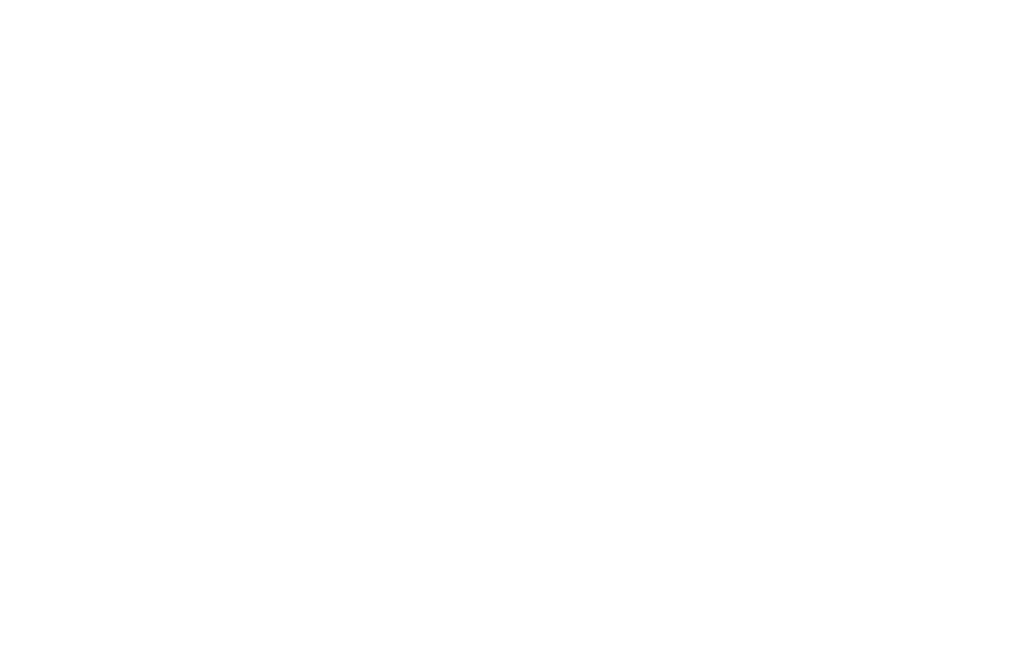
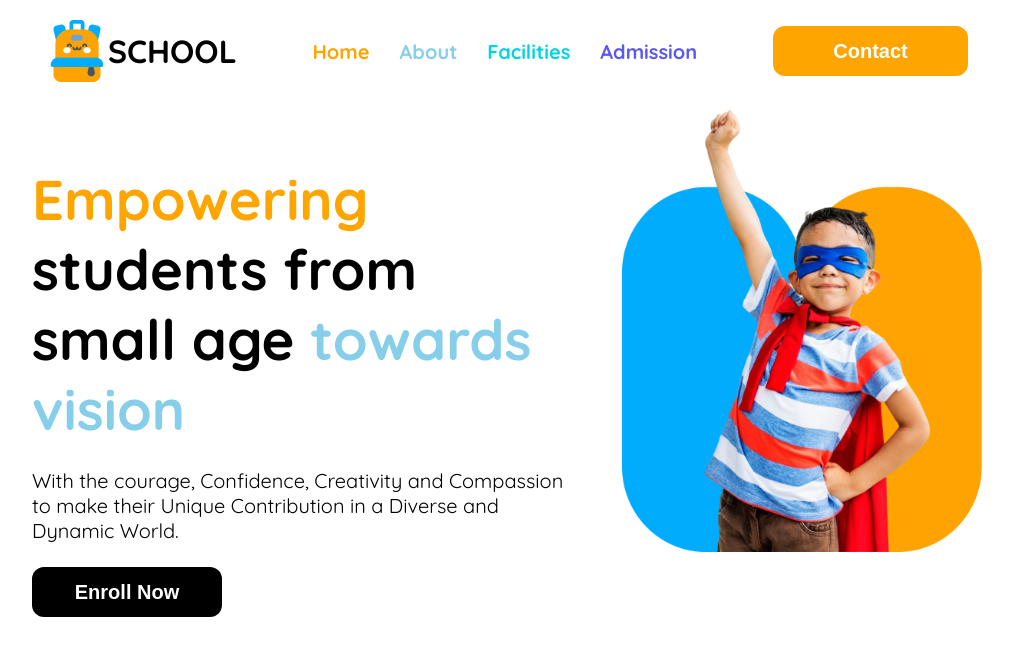
Before and after one commit to Souad5/Assignment-2, a plain HTML site: page index.html in a window 1280 px wide. Shown: the whole page, without its empty margins (133-1146 px from the left). Drawn offline with Linux system fonts and the light colour scheme.

Commit message:
header done

```diff
--- a/index.html
+++ b/index.html
@@ -3,11 +3,44 @@
 <head>
     <meta charset="UTF-8">
     <meta name="viewport" content="width=device-width, initial-scale=1.0">
+    <style>
+        @import url('https://fonts.googleapis.com/css2?family=Quicksand:wght@300..700&display=swap');
+        </style>
+        <link rel="stylesheet" href="https://cdnjs.cloudflare.com/ajax/libs/font-awesome/6.7.2/css/all.min.css" integrity="sha512-Evv84Mr4kqVGRNSgIGL/F/aIDqQb7xQ2vcrdIwxfjThSH8CSR7PBEakCr51Ck+w+/U6swU2Im1vVX0SVk9ABhg==" crossorigin="anonymous" referrerpolicy="no-referrer" />
     <title>Assignment-2</title>
+    <link rel="stylesheet" href="style.css">
 </head>
-<body>
+<body class="quicksand">
     <header>
+        <section class="container">
+            <nav class="home">
+                <div class="sch">
+                    <img src="./assets/logo.png" alt="SCHOOL">
 
+                    <h1 class="school">SCHOOL</h1>
+                </div>
+                <ul class="list">
+                    <li class="home1">Home</li>
+                    <li class="about">About</li>
+                    <li class="fac">Facilities</li>
+                    <li class="admission">Admission</li>
+                </ul>
+                <button class="btn">Contact</button>
+                <i class="fa-solid fa-bars"></i>
+            </nav>
+            <div class="med-body">
+                <div class="text-med">
+                    <h1 class="empower"><span class="orange">Empowering</span>
+                        students from small age <span class="skyblue">towards vision</span>
+                    </h1>
+                    <p class="with">With the courage, Confidence, Creativity and Compassion to make their Unique Contribution in a Diverse and Dynamic World.</p>
+                    <button class="enroll">Enroll Now</button>
+                </div>
+                <div>
+                    <img src="./assets/hero-kids.png" alt="Batman" class="img-bat">
+                </div>
+            </div>
+        </section>
     </header>
     <main>
 
--- a/style.css
+++ b/style.css
@@ -0,0 +1,164 @@
+.quicksand{
+  font-family: "Quicksand", serif;
+  font-optical-sizing: auto;
+  font-weight: weight;
+  font-style: normal;
+}
+*{
+    margin: 0;
+    padding: 0;
+}
+.home{
+    display: flex;
+    justify-content: space-around;
+    align-items: center;
+    margin: 20px 141px 0px;
+}
+.sch{
+    display: flex;
+    justify-items: center;
+    align-items: center;
+}
+.school{
+    font-weight: bold;
+    font-size: 32px;
+}
+.list{
+    list-style: none;
+    display: flex;
+    justify-content: center;
+    align-items: center;
+    gap: 30px;
+
+}
+.home1{
+    color: orange;
+    font-weight: bold;
+    font-size: 20px;
+    cursor: pointer;
+}
+.about{
+    color: skyblue;
+    font-weight: bold;
+    font-size: 20px;
+    cursor: pointer;
+}
+.fac{
+    color: #05D4DF;
+    font-weight: bold;
+    font-size: 20px;
+    cursor: pointer;
+}
+.admission{
+    color: #5D58EF;
+    font-weight: bold;
+    font-size: 20px;
+    cursor: pointer;
+}
+.btn{
+    background-color: orange;
+    color: #ffffff;
+    width: 195px;
+    height: 50px;
+    border: none;
+    border-radius: 12px;
+    font-size: 20px;
+    font-weight: bold;
+    cursor: pointer;
+}
+.btn:hover{
+    background-color: black;
+}
+.fa-solid, .fa-bars{
+    display: none;
+}
+@media screen and (max-width:576px) {
+    .school, .list, .btn{
+        display: none;
+    }
+    .home, .sch{
+        display: flex;
+        margin-left: 20px;
+        justify-content: space-between;
+        align-items: center;
+        width: 380px;
+        height: 70px;
+        margin-right: 20px;
+    }
+
+    .fa-solid, .fa-bars{
+        display:flex;
+        font-size: 30px;
+    }
+}
+.med-body{
+    display: flex;
+    justify-content: center;
+    align-items: center;
+    margin-top: 20px;
+    gap: 50px;
+}
+.img-bat{
+    width: 360px;
+    height: 450px;
+}
+.orange{
+    color: orange;
+}
+.skyblue{
+    color: skyblue;
+}
+.text-med{
+    width: 540px;
+    height: 330px;
+}
+.empower{
+    font-weight: bold;
+    font-size: 56px;
+    margin-bottom: 24px;
+}
+.with{
+    font-size: 20px;
+    margin-bottom: 24px;
+}
+.enroll{
+    background-color: black;
+    color: #ffffff;
+    font-weight: bold;
+    font-size: 20px;
+    width: 190px;
+    height: 50px;
+    border: none;
+    border-radius: 12px;
+    cursor: pointer;
+}
+.enroll:hover{
+    background-color: orange;
+}
+@media screen and (max-width:576px) {
+    .med-body{
+        flex-direction: column-reverse;
+    }
+    .text-med{
+        width: 350px;
+        height: 250px;
+        place-items: center;
+    }
+    .empower{
+        font-weight: bold;
+        font-size: 30px;
+        margin-bottom: 10px;
+        text-align: center;
+    }
+    .with{
+        font-size: 20px;
+        margin-bottom: 15px;
+        text-align: center;
+    }
+    .img-bat{
+        width: 320px;
+        height: 400px;
+        justify-content: center;
+        align-items: center;
+    }
+}
```
